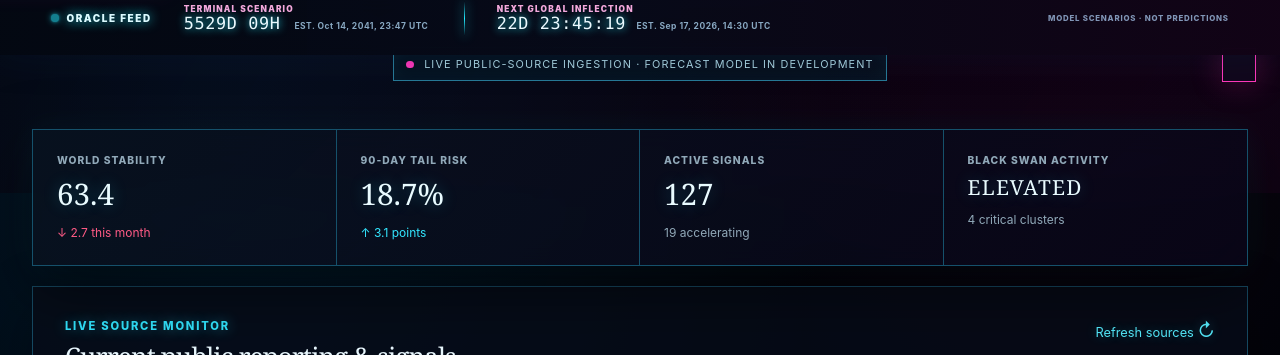
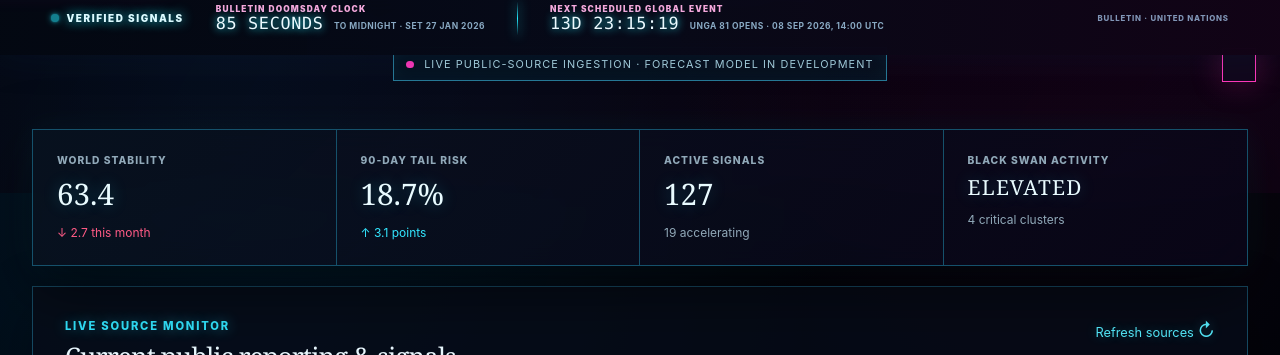
Before and after one commit to matthewelijahlogan/Nostradomus, a plain HTML site: page public/index.html in a window 1280 px wide. Shown: the part 745-1100 px from the top of the page. Drawn offline with Linux system fonts and the light colour scheme; no server answers.

Commit message:
Use verified sources for ticker clocks

```diff
--- a/public/doomsday.js
+++ b/public/doomsday.js
@@ -1,23 +1,15 @@
-const scenarioClocks=[
-  {target:'2041-10-14T23:47:00Z',countdownId:'terminal-countdown',dateId:'terminal-date'},
-  {target:'2026-09-17T14:30:00Z',countdownId:'event-countdown',dateId:'event-date'}
-];
-const utcDateFormat=new Intl.DateTimeFormat('en-US',{day:'2-digit',month:'short',year:'numeric',hour:'2-digit',minute:'2-digit',hour12:false,timeZone:'UTC'});
+const nextScheduledEvent=new Date('2026-09-08T14:00:00Z');
 function formatRemaining(milliseconds){
   const total=Math.max(0,Math.floor(milliseconds/1000));
   const days=Math.floor(total/86400);
   const hours=Math.floor(total%86400/3600);
   const minutes=Math.floor(total%3600/60);
   const seconds=total%60;
-  return days>99?`${days}D ${String(hours).padStart(2,'0')}H`:`${String(days).padStart(2,'0')}D ${String(hours).padStart(2,'0')}:${String(minutes).padStart(2,'0')}:${String(seconds).padStart(2,'0')}`;
+  if(days>99)return days+'D '+String(hours).padStart(2,'0')+'H';
+  return String(days).padStart(2,'0')+'D '+String(hours).padStart(2,'0')+':'+String(minutes).padStart(2,'0')+':'+String(seconds).padStart(2,'0');
 }
-function updateScenarioClocks(){
-  const now=Date.now();
-  scenarioClocks.forEach(clock=>{
-    const target=new Date(clock.target);
-    document.querySelector(`#${clock.countdownId}`).textContent=formatRemaining(target-now);
-    document.querySelector(`#${clock.dateId}`).textContent=`EST. ${utcDateFormat.format(target)} UTC`;
-  });
+function updateScheduledEventClock(){
+  document.querySelector('#event-countdown').textContent=formatRemaining(nextScheduledEvent-Date.now());
 }
-updateScenarioClocks();
-setInterval(updateScenarioClocks,1000);
+updateScheduledEventClock();
+setInterval(updateScheduledEventClock,1000);
--- a/public/index.html
+++ b/public/index.html
@@ -38,20 +38,20 @@
     </section>
     <section class="ledger"><div><p class="eyebrow">THE CHRONICLE</p><h2>Forecast ledger</h2><p>Every probability movement is recorded. Nothing is silently rewritten.</p></div><button id="alert-button" class="primary-button">Create risk alert</button></section>
   </main>
-  <aside class="doomsday-clock" aria-label="Modelled scenario clocks">
-    <div class="ticker-brand"><span class="ticker-pulse"></span><span>ORACLE FEED</span></div>
+  <aside class="doomsday-clock" aria-label="Verified global-clock data">
+    <div class="ticker-brand"><span class="ticker-pulse"></span><span>VERIFIED SIGNALS</span></div>
     <section class="scenario-clock">
-      <span>TERMINAL SCENARIO</span>
-      <strong id="terminal-countdown">--</strong>
-      <small id="terminal-date">EST. --</small>
+      <span>BULLETIN DOOMSDAY CLOCK</span>
+      <strong>85 SECONDS</strong>
+      <small>TO MIDNIGHT · SET 27 JAN 2026</small>
     </section>
     <i class="ticker-divider" aria-hidden="true"></i>
     <section class="scenario-clock next-event">
-      <span>NEXT GLOBAL INFLECTION</span>
+      <span>NEXT SCHEDULED GLOBAL EVENT</span>
       <strong id="event-countdown">--</strong>
-      <small id="event-date">EST. --</small>
+      <small id="event-date">UNGA 81 OPENS · 08 SEP 2026, 14:00 UTC</small>
     </section>
-    <span class="clock-status">MODEL SCENARIOS · NOT PREDICTIONS</span>
+    <span class="clock-status"><a href="https://thebulletin.org/doomsday-clock/2026-statement/" target="_blank" rel="noopener">BULLETIN</a> · <a href="https://www.un.org/en/ga/81/meetings/" target="_blank" rel="noopener">UNITED NATIONS</a></span>
   </aside>
   <div id="toast" class="toast" role="status"></div><script src="app.js"></script><script src="explorer.js"></script><script src="doomsday.js"></script><script src="live-client.js"></script>
 </body></html>
```
Also changed, not shown: public/styles.css.
